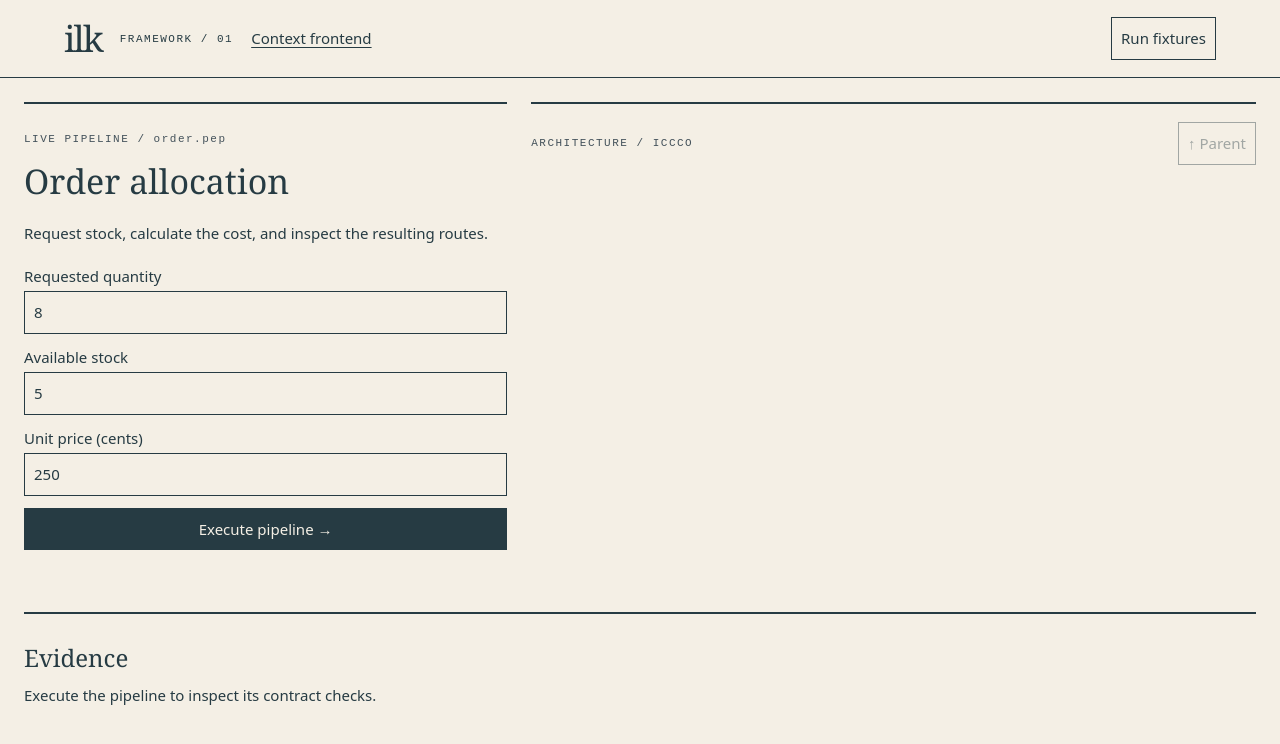
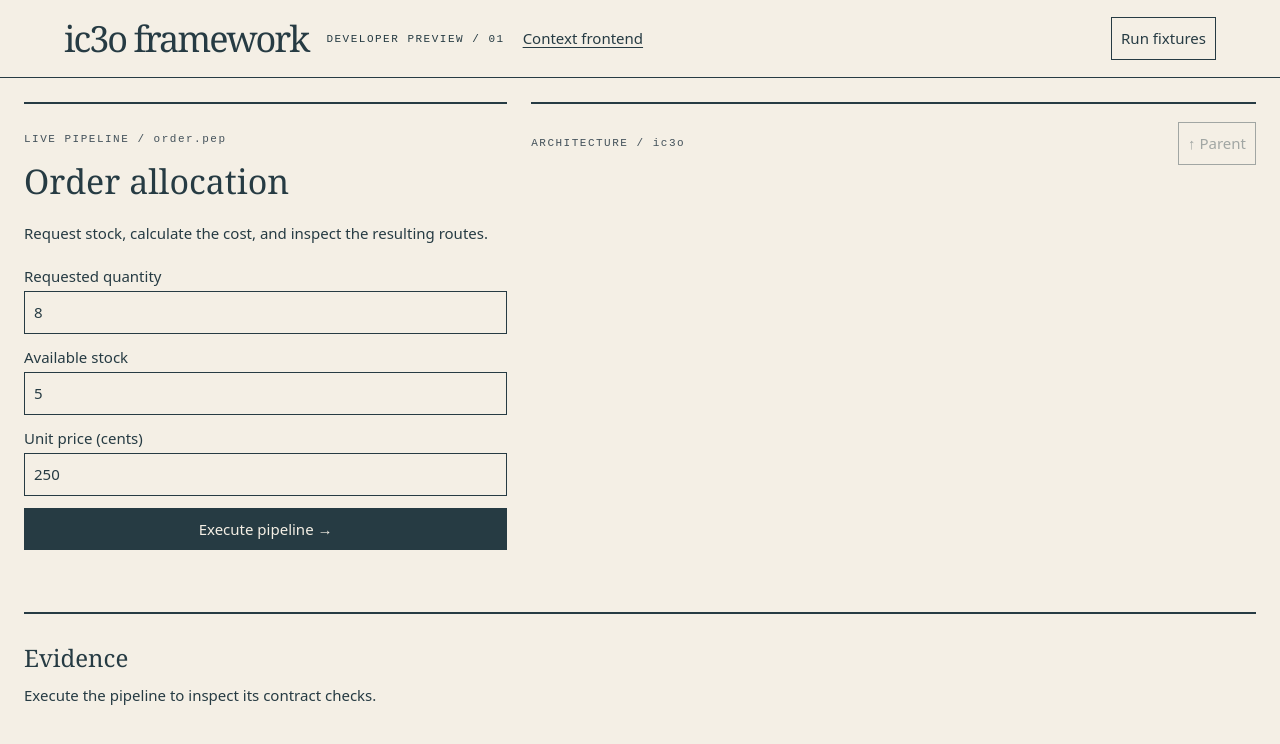
Before and after one commit to Affect-Dynamics/ic3o-developer-preview, a website: page public/index.html in a window 1280 px wide. Drawn offline with Linux system fonts and the light colour scheme; no server answers.

Commit message:
changed name in dashboard

```diff
--- a/public/index.html
+++ b/public/index.html
@@ -1 +1 @@
-<!doctype html><html lang="en"><head><meta charset="utf-8"><meta name="viewport" content="width=device-width,initial-scale=1"><title>ilk / Order allocation</title><link rel="stylesheet" href="/style.css"></head><body><header><b>ilk</b><span>FRAMEWORK / 01</span><a href="/frontend/root/">Context frontend</a><button id="tests">Run fixtures</button></header><main><section><p class="eyebrow">LIVE PIPELINE / order.pep</p><h1>Order allocation</h1><p>Request stock, calculate the cost, and inspect the resulting routes.</p><form id="form"><label>Requested quantity<input name="requested" type="number" step="1" value="8" required></label><label>Available stock<input name="available" type="number" step="1" value="5" required></label><label>Unit price (cents)<input name="unit_price" type="number" step="1" value="250" required></label><button>Execute pipeline →</button></form><div id="result" aria-live="polite"></div></section><section><div class="sectionhead"><span class="eyebrow">ARCHITECTURE / ICCCO</span><button id="up" disabled>↑ Parent</button></div><div id="atlas"></div><h2 id="title"></h2><div id="flow"></div><div id="definition"></div></section><section class="evidence"><h2>Evidence</h2><div id="evidence" aria-live="polite">Execute the pipeline to inspect its contract checks.</div></section></main><script type="module" src="/app.js"></script></body></html>
+<!doctype html><html lang="en"><head><meta charset="utf-8"><meta name="viewport" content="width=device-width,initial-scale=1"><title>ic3o framework / Order allocation</title><link rel="stylesheet" href="/style.css"></head><body><header><b>ic3o framework</b><span>DEVELOPER PREVIEW / 01</span><a href="/frontend/root/">Context frontend</a><button id="tests">Run fixtures</button></header><main><section><p class="eyebrow">LIVE PIPELINE / order.pep</p><h1>Order allocation</h1><p>Request stock, calculate the cost, and inspect the resulting routes.</p><form id="form"><label>Requested quantity<input name="requested" type="number" step="1" value="8" required></label><label>Available stock<input name="available" type="number" step="1" value="5" required></label><label>Unit price (cents)<input name="unit_price" type="number" step="1" value="250" required></label><button>Execute pipeline →</button></form><div id="result" aria-live="polite"></div></section><section><div class="sectionhead"><span class="eyebrow">ARCHITECTURE / ic3o</span><button id="up" disabled>↑ Parent</button></div><div id="atlas"></div><h2 id="title"></h2><div id="flow"></div><div id="definition"></div></section><section class="evidence"><h2>Evidence</h2><div id="evidence" aria-live="polite">Execute the pipeline to inspect its contract checks.</div></section></main><script type="module" src="/app.js"></script></body></html>
```
